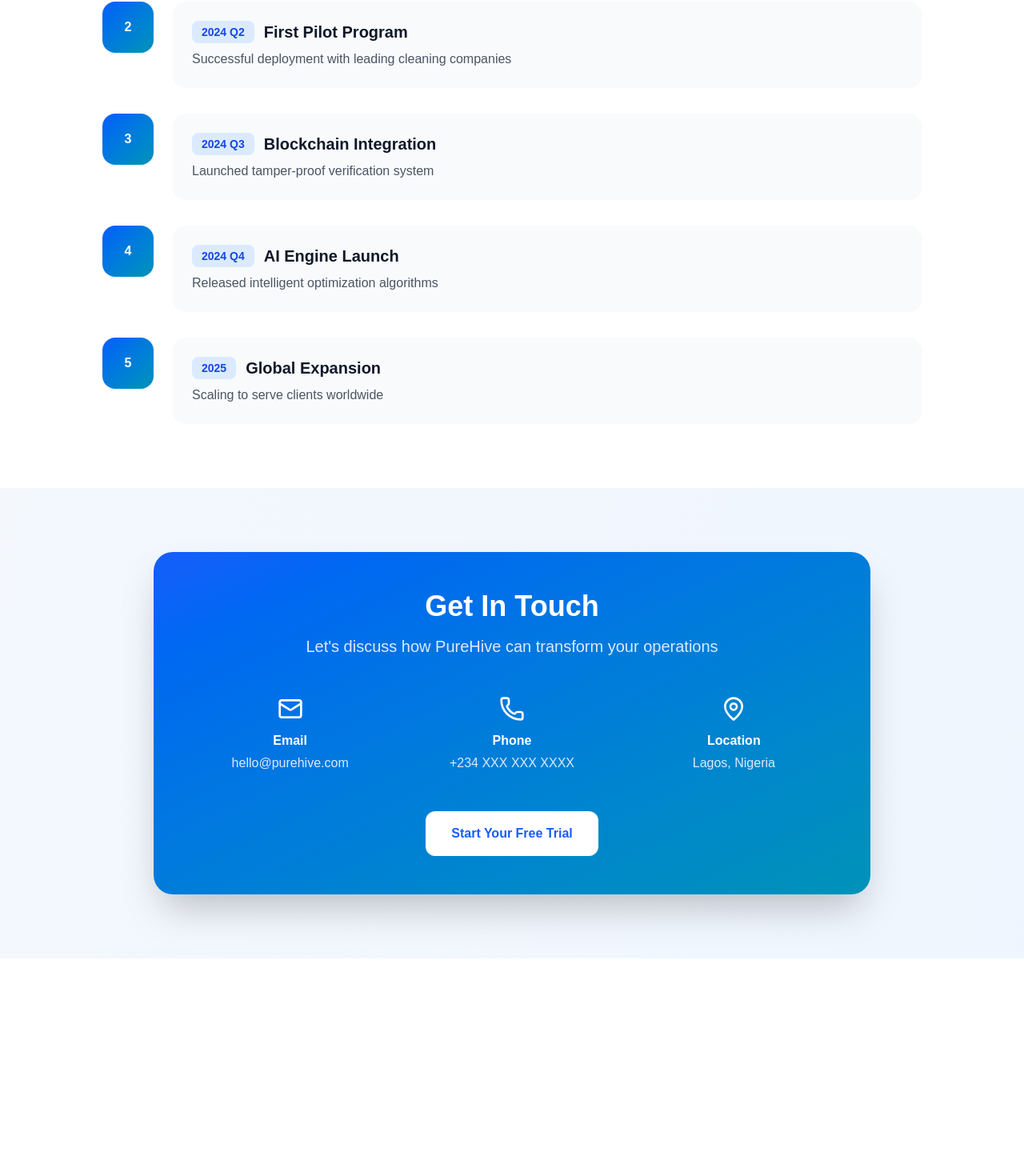
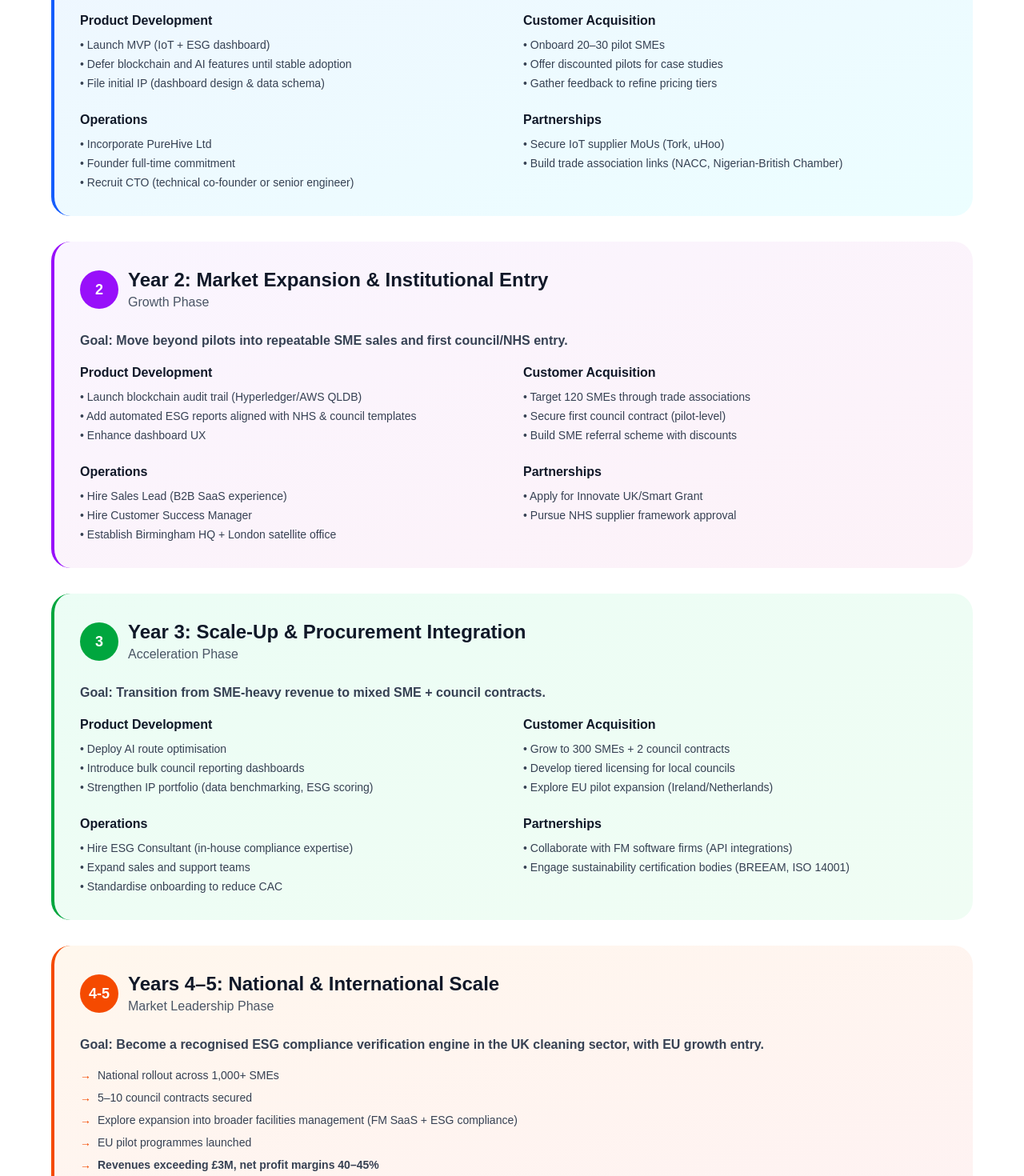
Before and after one commit to Rkechi/pureHub, a Next.js app: page /about in a window 1280 px wide. Shown: the part 4410-5880 px from the top of the page at 80% size. Before the commit the page ends 5608 px from the top, so only its background shows below. Built offline with nearby package versions, Linux system fonts and the light colour scheme.

Commit message:
Updating contact information and location in about page

```diff
--- a/app/about/page.tsx
+++ b/app/about/page.tsx
@@ -299,36 +299,174 @@
         </div>
       </section>
 
-      {/* Timeline */}
+      {/* Operational Plan */}
       <section className="py-20 px-4 sm:px-6 lg:px-8 bg-white">
-        <div className="max-w-5xl mx-auto">
+        <div className="max-w-6xl mx-auto">
           <div className="text-center mb-16">
             <h2 className="text-4xl font-bold text-gray-900 mb-4">
-              Our Journey
+              Our Operational Plan
             </h2>
             <p className="text-xl text-gray-600">
-              Building the future of commercial cleaning
+              A strategic roadmap to transform the commercial cleaning sector
             </p>
           </div>
-          <div className="space-y-8">
-            {milestones.map((milestone, i) => (
-              <div key={i} className="flex gap-6">
-                <div className="flex-shrink-0">
-                  <div className="w-16 h-16 bg-gradient-to-br from-blue-600 to-cyan-600 rounded-2xl flex items-center justify-center">
-                    <span className="text-white font-bold">{i + 1}</span>
-                  </div>
-                </div>
-                <div className="flex-1 bg-gray-50 rounded-2xl p-6">
-                  <div className="flex items-center gap-3 mb-2">
-                    <span className="px-3 py-1 bg-blue-100 text-blue-700 rounded-lg text-sm font-bold">
-                      {milestone.year}
-                    </span>
-                    <h3 className="text-xl font-bold text-gray-900">{milestone.title}</h3>
-                  </div>
-                  <p className="text-gray-600">{milestone.description}</p>
-                </div>
+
+          {/* Year 1 */}
+          <div className="bg-gradient-to-br from-blue-50 to-cyan-50 rounded-3xl p-8 mb-8 border-l-4 border-blue-600">
+            <div className="flex items-center gap-3 mb-6">
+              <div className="w-12 h-12 bg-blue-600 text-white rounded-full flex items-center justify-center font-bold text-lg">1</div>
+              <div>
+                <h3 className="text-2xl font-bold text-gray-900">Year 1: MVP Launch & Validation</h3>
+                <p className="text-gray-600">Foundation Phase</p>
               </div>
-            ))}
+            </div>
+            <p className="text-gray-700 font-semibold mb-4">Goal: Build credibility, secure first paying customers, and refine product.</p>
+            <div className="grid md:grid-cols-2 gap-6">
+              <div>
+                <h4 className="font-bold text-gray-900 mb-2">Product Development</h4>
+                <ul className="space-y-1 text-sm text-gray-700">
+                  <li>• Launch MVP (IoT + ESG dashboard)</li>
+                  <li>• Defer blockchain and AI features until stable adoption</li>
+                  <li>• File initial IP (dashboard design & data schema)</li>
+                </ul>
+              </div>
+              <div>
+                <h4 className="font-bold text-gray-900 mb-2">Customer Acquisition</h4>
+                <ul className="space-y-1 text-sm text-gray-700">
+                  <li>• Onboard 20–30 pilot SMEs</li>
+                  <li>• Offer discounted pilots for case studies</li>
+                  <li>• Gather feedback to refine pricing tiers</li>
+                </ul>
+              </div>
+              <div>
+                <h4 className="font-bold text-gray-900 mb-2">Operations</h4>
+                <ul className="space-y-1 text-sm text-gray-700">
+                  <li>• Incorporate PureHive Ltd</li>
+                  <li>• Founder full-time commitment</li>
+                  <li>• Recruit CTO (technical co-founder or senior engineer)</li>
+                </ul>
+              </div>
+              <div>
+                <h4 className="font-bold text-gray-900 mb-2">Partnerships</h4>
+                <ul className="space-y-1 text-sm text-gray-700">
+                  <li>• Secure IoT supplier MoUs (Tork, uHoo)</li>
+                  <li>• Build trade association links (NACC, Nigerian-British Chamber)</li>
+                </ul>
+              </div>
+            </div>
+          </div>
+
+          {/* Year 2 */}
+          <div className="bg-gradient-to-br from-purple-50 to-pink-50 rounded-3xl p-8 mb-8 border-l-4 border-purple-600">
+            <div className="flex items-center gap-3 mb-6">
+              <div className="w-12 h-12 bg-purple-600 text-white rounded-full flex items-center justify-center font-bold text-lg">2</div>
+              <div>
+                <h3 className="text-2xl font-bold text-gray-900">Year 2: Market Expansion & Institutional Entry</h3>
+                <p className="text-gray-600">Growth Phase</p>
+              </div>
+            </div>
+            <p className="text-gray-700 font-semibold mb-4">Goal: Move beyond pilots into repeatable SME sales and first council/NHS entry.</p>
+            <div className="grid md:grid-cols-2 gap-6">
+              <div>
+                <h4 className="font-bold text-gray-900 mb-2">Product Development</h4>
+                <ul className="space-y-1 text-sm text-gray-700">
+                  <li>• Launch blockchain audit trail (Hyperledger/AWS QLDB)</li>
+                  <li>• Add automated ESG reports aligned with NHS & council templates</li>
+                  <li>• Enhance dashboard UX</li>
+                </ul>
+              </div>
+              <div>
+                <h4 className="font-bold text-gray-900 mb-2">Customer Acquisition</h4>
+                <ul className="space-y-1 text-sm text-gray-700">
+                  <li>• Target 120 SMEs through trade associations</li>
+                  <li>• Secure first council contract (pilot-level)</li>
+                  <li>• Build SME referral scheme with discounts</li>
+                </ul>
+              </div>
+              <div>
+                <h4 className="font-bold text-gray-900 mb-2">Operations</h4>
+                <ul className="space-y-1 text-sm text-gray-700">
+                  <li>• Hire Sales Lead (B2B SaaS experience)</li>
+                  <li>• Hire Customer Success Manager</li>
+                  <li>• Establish Birmingham HQ + London satellite office</li>
+                </ul>
+              </div>
+              <div>
+                <h4 className="font-bold text-gray-900 mb-2">Partnerships</h4>
+                <ul className="space-y-1 text-sm text-gray-700">
+                  <li>• Apply for Innovate UK/Smart Grant</li>
+                  <li>• Pursue NHS supplier framework approval</li>
+                </ul>
+              </div>
+            </div>
+          </div>
+
+          {/* Year 3 */}
+          <div className="bg-gradient-to-br from-emerald-50 to-green-50 rounded-3xl p-8 mb-8 border-l-4 border-green-600">
+            <div className="flex items-center gap-3 mb-6">
+              <div className="w-12 h-12 bg-green-600 text-white rounded-full flex items-center justify-center font-bold text-lg">3</div>
+              <div>
+                <h3 className="text-2xl font-bold text-gray-900">Year 3: Scale-Up & Procurement Integration</h3>
+                <p className="text-gray-600">Acceleration Phase</p>
+              </div>
+            </div>
+            <p className="text-gray-700 font-semibold mb-4">Goal: Transition from SME-heavy revenue to mixed SME + council contracts.</p>
+            <div className="grid md:grid-cols-2 gap-6">
+              <div>
+                <h4 className="font-bold text-gray-900 mb-2">Product Development</h4>
+                <ul className="space-y-1 text-sm text-gray-700">
+                  <li>• Deploy AI route optimisation</li>
+                  <li>• Introduce bulk council reporting dashboards</li>
+                  <li>• Strengthen IP portfolio (data benchmarking, ESG scoring)</li>
+                </ul>
+              </div>
+              <div>
+                <h4 className="font-bold text-gray-900 mb-2">Customer Acquisition</h4>
+                <ul className="space-y-1 text-sm text-gray-700">
+                  <li>• Grow to 300 SMEs + 2 council contracts</li>
+                  <li>• Develop tiered licensing for local councils</li>
+                  <li>• Explore EU pilot expansion (Ireland/Netherlands)</li>
+                </ul>
+              </div>
+              <div>
+                <h4 className="font-bold text-gray-900 mb-2">Operations</h4>
+                <ul className="space-y-1 text-sm text-gray-700">
+                  <li>• Hire ESG Consultant (in-house compliance expertise)</li>
+                  <li>• Expand sales and support teams</li>
+                  <li>• Standardise onboarding to reduce CAC</li>
+                </ul>
+              </div>
+              <div>
+                <h4 className="font-bold text-gray-900 mb-2">Partnerships</h4>
+                <ul className="space-y-1 text-sm text-gray-700">
+                  <li>• Collaborate with FM software firms (API integrations)</li>
+                  <li>• Engage sustainability certification bodies (BREEAM, ISO 14001)</li>
+                </ul>
+              </div>
+            </div>
+          </div>
+
+          {/* Years 4-5 */}
+          <div className="bg-gradient-to-br from-orange-50 to-red-50 rounded-3xl p-8 border-l-4 border-orange-600">
+            <div className="flex items-center gap-3 mb-6">
+              <div className="w-12 h-12 bg-orange-600 text-white rounded-full flex items-center justify-center font-bold text-lg">4-5</div>
+              <div>
+                <h3 className="text-2xl font-bold text-gray-900">Years 4–5: National & International Scale</h3>
+                <p className="text-gray-600">Market Leadership Phase</p>
+              </div>
+            </div>
+            <p className="text-gray-700 font-semibold mb-4">Goal: Become a recognised ESG compliance verification engine in the UK cleaning sector, with EU growth entry.</p>
+            <div className="grid md:grid-cols-2 gap-6">
+              <div className="col-span-2">
+                <ul className="space-y-2 text-sm text-gray-700">
+                  <li className="flex items-start gap-2"><span className="text-orange-600 font-bold">→</span> National rollout across 1,000+ SMEs</li>
+                  <li className="flex items-start gap-2"><span className="text-orange-600 font-bold">→</span> 5–10 council contracts secured</li>
+                  <li className="flex items-start gap-2"><span className="text-orange-600 font-bold">→</span> Explore expansion into broader facilities management (FM SaaS + ESG compliance)</li>
+                  <li className="flex items-start gap-2"><span className="text-orange-600 font-bold">→</span> EU pilot programmes launched</li>
+                  <li className="flex items-start gap-2"><span className="text-orange-600 font-bold">→</span> <span className="font-bold">Revenues exceeding £3M, net profit margins 40–45%</span></li>
+                </ul>
+              </div>
+            </div>
           </div>
         </div>
       </section>
@@ -348,7 +486,7 @@
                 <Mail className="w-8 h-8 mx-auto mb-3" />
                 <p className="font-semibold mb-1">Email</p>
                 <a href="mailto:hello@purehive.com" className="text-blue-100 hover:text-white transition-colors">
-                  hello@purehive.com
+                  admin@purehive.com
                 </a>
               </div>
               <div>
@@ -361,7 +499,7 @@
               <div>
                 <MapPin className="w-8 h-8 mx-auto mb-3" />
                 <p className="font-semibold mb-1">Location</p>
-                <p className="text-blue-100">Lagos, Nigeria</p>
+                <p className="text-blue-100">Birmingham, West Midlands</p>
               </div>
             </div>
             <div className="mt-12 text-center">
```
Also changed, not shown: app/page.tsx (+21 -2 lines), 1 other file (tests, documents, lock files or other folders).
